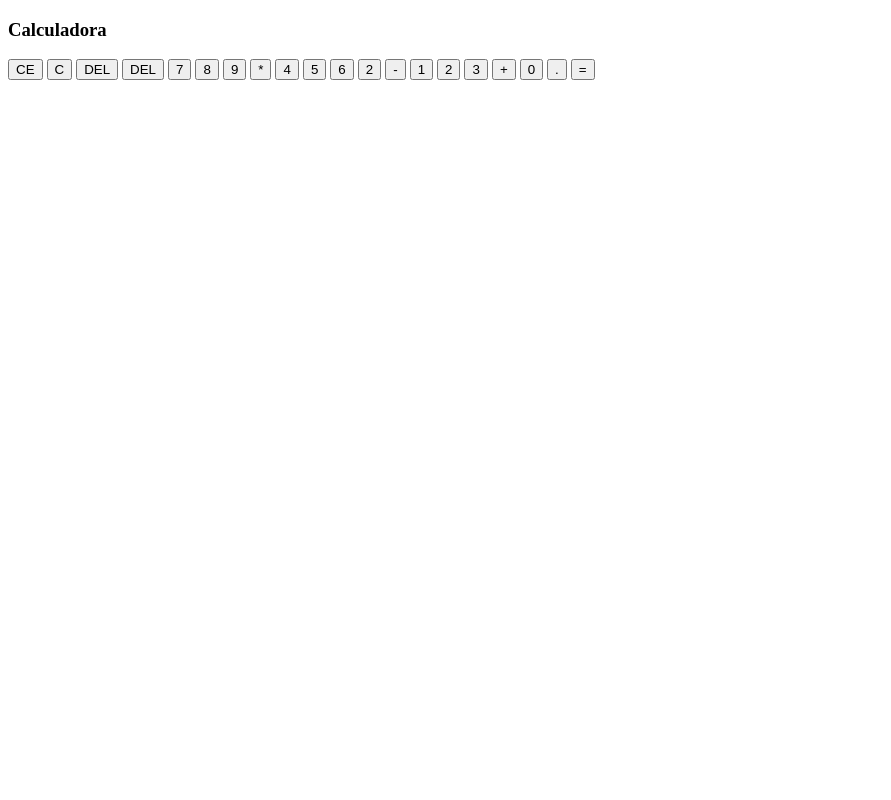
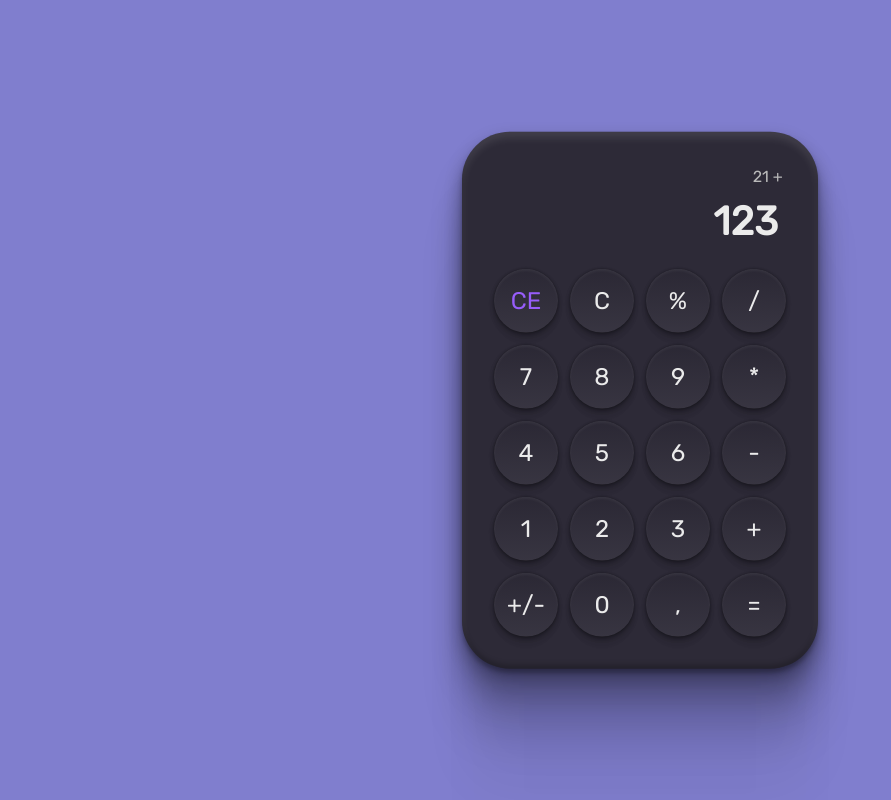
Before and after one commit to lilo-afk/Calculadora-BoraCodar-05, a plain HTML site: page index.html in a window 1280 px wide. Shown: the whole page, without its empty margins (0-891 px from the left). Drawn offline with Linux system fonts and the light colour scheme.

Commit message:
design finished

```diff
--- a/index.html
+++ b/index.html
@@ -1,6 +1,12 @@
 <!DOCTYPE html>
 <html lang="pt-br">
+
 <head>
+
+    <link rel="preconnect" href="https://fonts.googleapis.com">
+    <link rel="preconnect" href="https://fonts.gstatic.com" crossorigin>
+    <link href="https://fonts.googleapis.com/css2?family=Rubik&display=swap" rel="stylesheet">
+
     <meta charset="UTF-8">
     <meta http-equiv="X-UA-Compatible" content="IE=edge">
     <meta name="viewport" content="width=device-width, initial-scale=1.0">
@@ -11,34 +17,36 @@
 
     <title>Calculator</title>
 </head>
+
 <body>
     <div id="calc">
-        <h3>Calculadora</h3>
-        <div id="previous-operation"></div>
-        <div id="current-operations"></div>
+        <div id="operations">
+        <div id="previous-operation">21 +</div>
+        <div id="current-operation">123</div>
     </div>
-
         <div id="buttons-container">
-        <button>CE</button>
+            <button id="btn-ce">CE</button>
             <button>C</button>
-        <button>DEL</button>
-        <button>DEL</button>
-        <button>7</button>
-        <button>8</button>
-        <button>9</button>
+            <button>%</button>
+            <button>/</button>
+            <button class="number">7</button>
+            <button class="number">8</button>
+            <button class="number">9</button>
             <button>*</button>
-        <button>4</button>
-        <button>5</button>
-        <button>6</button>
-        <button>2</button>
+            <button class="number">4</button>
+            <button class="number">5</button>
+            <button class="number">6</button>
             <button>-</button>
-        <button>1</button>
-        <button>2</button>
-        <button>3</button>
+            <button class="number">1</button>
+            <button class="number">2</button>
+            <button class="number">3</button>
             <button>+</button>
-        <button>0</button>
-        <button>.</button>
+            <button>+/-</button>
+            <button class="number">0</button>
+            <button>,</button>
             <button id="equal-button">=</button>
         </div>
+    </div>
 </body>
+
 </html>
--- a/scripts.js
+++ b/scripts.js
@@ -0,0 +1,16 @@
+const previousOperationText = document.querySelector('#previous-operation');
+const currentOperationText = document.querySelector('#current-operation');
+
+const buttons = document.querySelectorAll('#buttons-container button');
+
+class Calculator {
+
+}
+
+buttons.forEach((btn) => {
+    btn.addEventListener('click', (e) =>{
+        const value = e.target.innerText
+
+        console.log(value);
+    })
+})
--- a/style.css
+++ b/style.css
@@ -0,0 +1,84 @@
+* {
+    margin: 0;
+    padding: 0;
+    box-sizing: border-box;
+    font-family: 'Rubik', sans-serif;
+}
+
+:root {
+    --bg-color:#807ECE;
+    --bg-calculator:#2D2A37;
+    --text-color: #EBEBEB;
+    --previous-text-color: #b9b9b9;
+    --bg-btn: (180deg, rgba(0, 0, 0, 0.05) 0%, rgba(255, 255, 255, 0.05) 100%), #2D2A37;
+    --box-shadow: 0px 11px 7px rgba(0, 0, 0, 0.01), 0px 7px 7px rgba(0, 0, 0, 0.04), 0px 4px 6px rgba(0, 0, 0, 0.1), 0px 2px 4px rgba(0, 0, 0, 0.26), 0px 0px 2px rgba(0, 0, 0, 0.29), inset 0px 2px 3px rgba(255, 255, 255, 0.06);
+}
+
+body {
+    background-color: var(--bg-color);
+    position: absolute;
+    top: 50%;
+    left: 50%;
+    transform: translate(-50%,-50%);
+}
+
+#calc {
+    padding: 32px;
+    background-color: var(--bg-calculator);
+    box-shadow: 0px 4px 4px rgba(0, 0, 0, 0.25), 0px 188px 52px rgba(0, 0, 0, 0.01), 0px 120px 48px rgba(0, 0, 0, 0.04), 0px 68px 41px rgba(0, 0, 0, 0.15), 0px 30px 30px rgba(0, 0, 0, 0.26), 0px 8px 17px rgba(0, 0, 0, 0.29), inset 0px 6px 8px rgba(255, 255, 255, 0.1), inset 0px -4px 5px rgba(0, 0, 0, 0.22);
+    border-radius: 48px;
+    color: var(--text-color);
+    display: flex;
+    flex-direction: column;
+}
+
+#operations {
+    text-align: right;
+    margin-bottom: 15px;
+}
+
+#current-operation,
+#previous-operation {
+    min-height: 1.6em;
+    padding: 0.2em;
+    overflow-wrap: break-word;
+
+}
+
+#previous-operation {
+
+    color: var(--previous-text-color);
+}
+
+#current-operation {
+    font-size: 2.5em;
+    font-weight: 700;
+}
+
+#buttons-container {
+    display: grid;
+    grid-template-columns: 1fr 1fr 1fr 1fr ;
+    gap: 12px;
+}
+
+#buttons-container button {
+    width: 64px;
+    height: 64px;
+    font-size: 24px;
+    border: none;
+    border-radius: 999px;
+    color: var(--text-color);
+    background: linear-gradient(180deg, rgba(0, 0, 0, 0.05) 0%, rgba(255, 255, 255, 0.05) 100%), #2D2A37;
+    box-shadow: 0px 11px 7px rgba(0, 0, 0, 0.01), 0px 7px 7px rgba(0, 0, 0, 0.04), 0px 4px 6px rgba(0, 0, 0, 0.1), 0px 2px 4px rgba(0, 0, 0, 0.26), 0px 0px 2px rgba(0, 0, 0, 0.29), inset 0px 2px 3px rgba(255, 255, 255, 0.06);
+    cursor: pointer;
+    transition: all .3s ease;
+}
+
+#buttons-container #btn-ce {
+    color: #975DFA;
+}
+
+#buttons-container button:hover{
+
+    scale: 1.1;
+}
```
Also changed, not shown: assets/calculator.svg (renamed from calculator.svg), assets/equals-icon.svg (added), 2 other files. Lines whose indentation alone changed are shown as unchanged.
